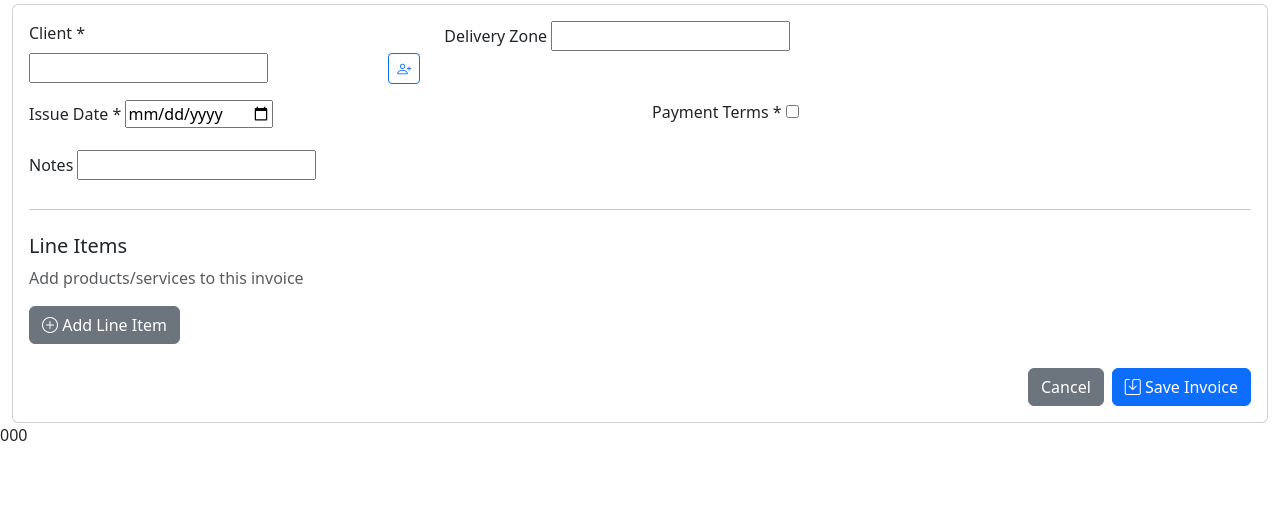
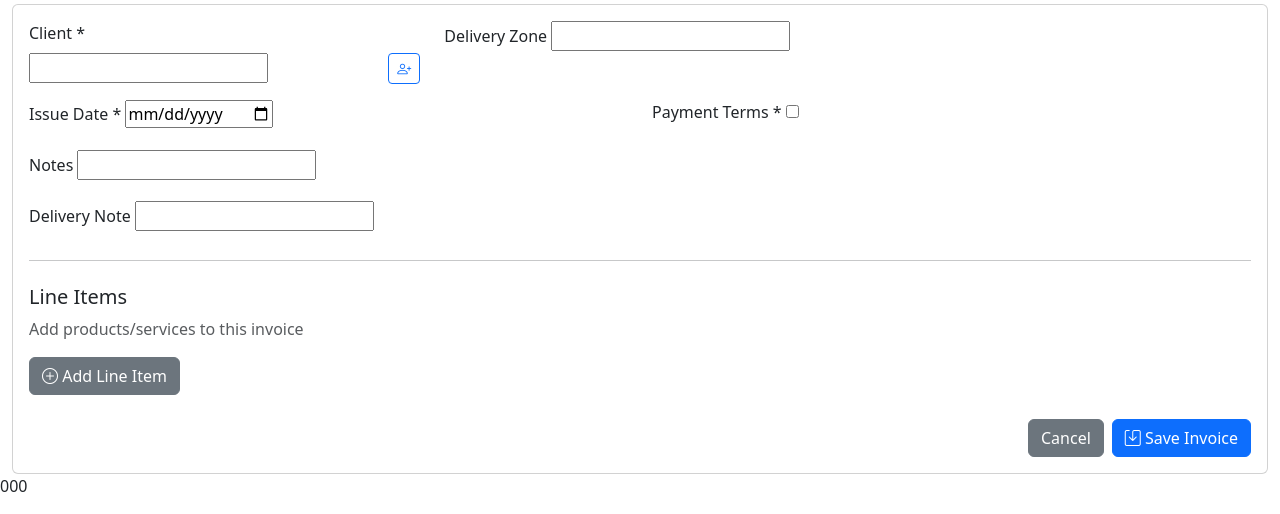
Before and after one commit to chiwarira/alpha-lpgas-new, a Django app: template backend/templates/core/invoice_form.html in a window 1280 px wide. Shown: the part 190-704 px from the top of the page. Run offline with Django 4.2, Linux system fonts and the light colour scheme; the template is opened without the code that fills it: most values are stand-ins (such as "Sample title", 1, 10 or a date in 2020); grey boxes marked "Sample" are stand-in pictures; form fields are guessed from the names that the template uses; some libraries are stand-ins or nearby versions.

Commit message:
Re-add delivery note field to invoice creation form

```diff
--- a/backend/templates/core/invoice_form.html
+++ b/backend/templates/core/invoice_form.html
@@ -76,6 +76,14 @@
                 {{ form.notes }}
                 {% if form.notes.errors %}
                 <div class="text-danger">{{ form.notes.errors }}</div>
+                {% endif %}
+            </div>
+
+            <div class="mb-3">
+                <label for="{{ form.delivery_note.id_for_label }}" class="form-label">Delivery Note</label>
+                {{ form.delivery_note }}
+                {% if form.delivery_note.errors %}
+                <div class="text-danger">{{ form.delivery_note.errors }}</div>
                 {% endif %}
             </div>
 
```
Also changed, not shown: backend/core/forms.py (+6 -1 lines).
